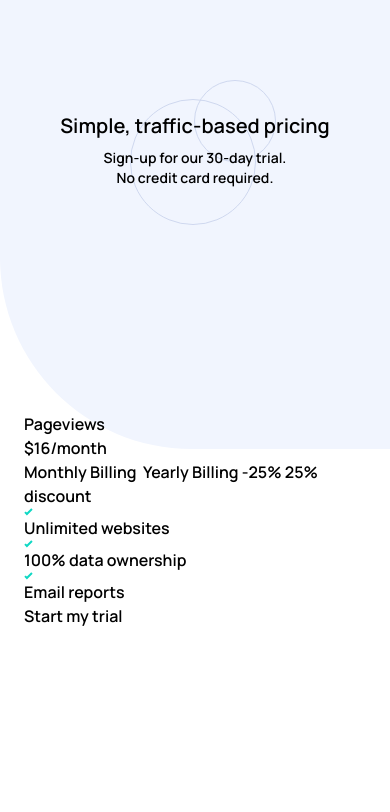
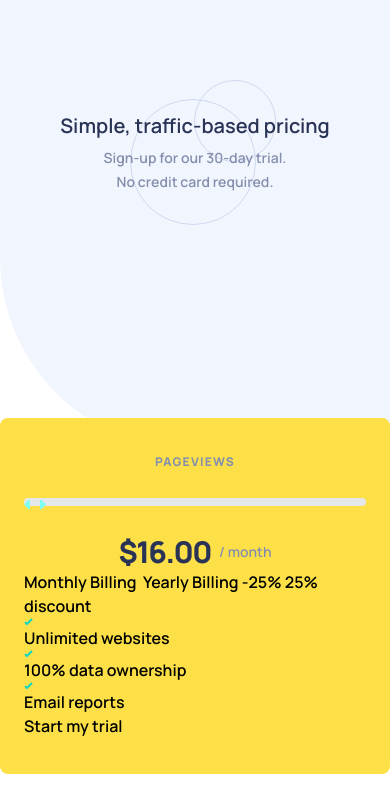
Before and after one commit to SimasG/interactive-pricing-component, a website: page src/index.html in a window 390 px wide. Shown: the top 812 px of the page. Drawn offline with Linux system fonts and the light colour scheme.

Commit message:
progressed with the mobile layout

```diff
--- a/src/index.html
+++ b/src/index.html
@@ -55,17 +55,46 @@
         </div>
       </div>
       <div id="hero-text" class="relative -top-56">
-        <h1 class="text-center text-xl mb-2">Simple, traffic-based pricing</h1>
-        <p class="text-center text-sm w-2/4 mx-auto">
+        <h1 class="text-center text-xl mb-1.5 text-dark-desaturated-blue">
+          Simple, traffic-based pricing
+        </h1>
+        <p
+          class="text-center text-sm w-2/4 mx-auto leading-6 text-grayish-blue"
+        >
           Sign-up for our 30-day trial. No credit card required.
         </p>
       </div>
     </hero>
-    <main class="px-6">
+    <main class="px-6 py-9 bg-yellow-300 rounded-lg">
       <section id="slider-container">
-        <h3>Pageviews</h3>
-        <div id="slider"></div>
-        <h1>$16/<span>month</span></h1>
+        <h3
+          class="uppercase text-center tracking-widest text-xs font-extrabold text-grayish-blue mb-7"
+        >
+          Pageviews
+        </h3>
+        <div id="slider" class="h-2 w-full bg-gray-200 rounded mb-7">
+          <svg xmlns="http://www.w3.org/2000/svg" width="22" height="13">
+            <g fill="#80FFF3" fill-rule="evenodd">
+              <path
+                d="M16 2.558v7.884a1 1 0 001.735.679l3.639-3.943a1 1 0 000-1.356l-3.64-3.943A1 1 0 0016 2.558zM6 2.558v7.884a1 1 0 01-1.735.679L.626 7.178a1 1 0 010-1.356l3.64-3.943A1 1 0 016 2.558z"
+              />
+            </g>
+          </svg>
+        </div>
+        <div
+          id="price-heading"
+          class="flex flex-row justify-center items-center gap-x-2"
+        >
+          <!-- why does inline display for h1 fix the flex layout here? -->
+          <h1
+            class="font-extrabold text-3xl text-dark-desaturated-blue tracking-tighter inline"
+          >
+            $16.00
+          </h1>
+          <p class="text-sm text-grayish-blue font-semibold align-middle">
+            / month
+          </p>
+        </div>
       </section>
       <section id="billing-container">
         <span>Monthly Billing</span>
--- a/tailwind.config.js
+++ b/tailwind.config.js
@@ -5,6 +5,14 @@ module.exports = {
       fontFamily: {
         body: ["Manrope"],
       },
+      colors: {
+        white: "#ffffff",
+        "very-pale-blue": "#fafbff",
+        "light-grayish-blue-slider": "#eaeefb",
+        "light-grayish-blue-toggle": "#cdd7ee",
+        "grayish-blue": "#858fad",
+        "dark-desaturated-blue": "#293356",
+      },
     },
   },
   plugins: [],
```
Also changed, not shown: dist/styles.css.
